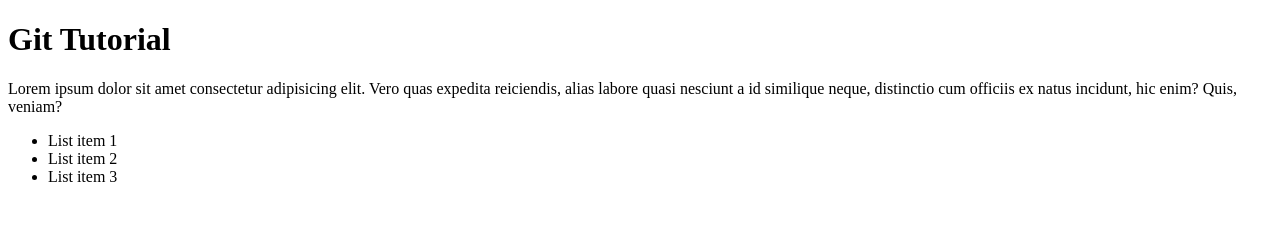
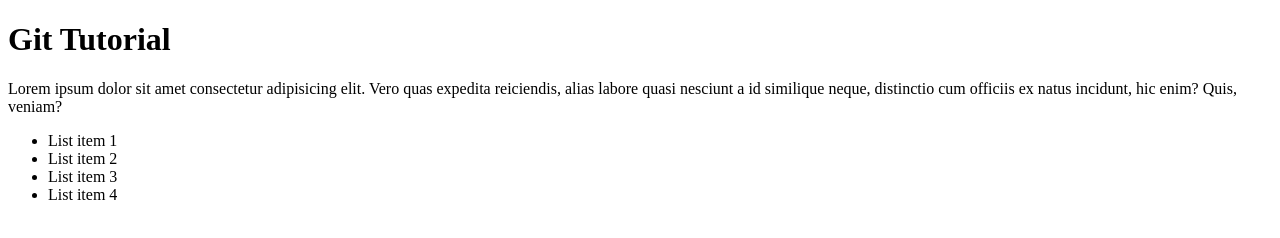
Before and after one commit to FernandoBeltrann/git-tutorial, a plain HTML site: page index.html in a window 1280 px wide. Drawn offline with Linux system fonts and the light colour scheme.

Commit message:
modified:   index.html

```diff
--- a/index.html
+++ b/index.html
@@ -12,6 +12,7 @@
     <li>List item 1</li>
     <li>List item 2</li>
     <li>List item 3</li>
+    <li>List item 4</li>
   </ul>
 </body>
 </html>
```
